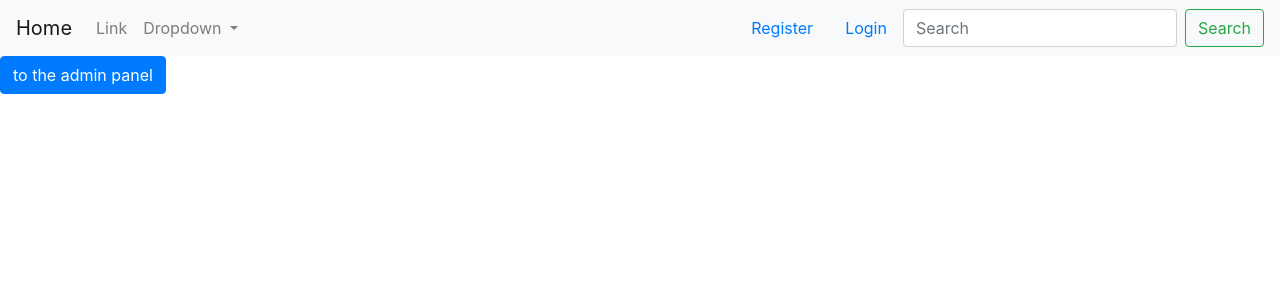
After one commit to bilbisli/SecureCity, a Django app: page /adminPage/ in a window 1280 px wide. The commit adds this page. Shown: the top 300 px of the page. Run offline with Django 4.2, Linux system fonts and the light colour scheme.

Commit message:
BSPM2022T11-65

```diff
--- a/SecureCity/Authentication/tests.py
+++ b/SecureCity/Authentication/tests.py
@@ -33,7 +33,7 @@ class Parenttest(TestCase):
         self.factory = RequestFactory()
 
     def test_signup_parent(self):
-        request =  self.factory.get('AddParent')
+        request = self.factory.get('AddParent')
         request.user = AnonymousUser()
         response = AddParent(request)
         self.assertEqual(response.status_code, 200)
--- a/SecureCity/Authentication/views.py
+++ b/SecureCity/Authentication/views.py
@@ -47,3 +47,6 @@ def loginU(request):
         else:
             login(request, user)
             return redirect('homepage')
+
+def adminP(request):
+    return render(request, 'Authentication/AdminPage.html')
--- /dev/null
+++ b/SecureCity/HomePage/templates/Authentication/AdminPage.html
@@ -0,0 +1,6 @@
+{% extends 'base.html' %}
+{% block content %}
+
+<a class="btn btn-primary" href="{% url 'admin:index' %}" role="button">to the admin panel</a>
+
+{% endblock %}
--- a/SecureCity/HomePage/templates/base.html
+++ b/SecureCity/HomePage/templates/base.html
@@ -14,7 +14,6 @@
         {% if user.is_authenticated %}
       <li class="nav-item active">
       <a class="nav-link disabled" href="#" style="color:blue;">Hi {{ user.username }}!</a>
-
       </li>
         {% endif %}
       <li class="nav-item">
@@ -29,10 +28,15 @@
           <a class="dropdown-item" href="#">Another action</a>
           <div class="dropdown-divider"></div>
           <a class="dropdown-item" href="#">Something else here</a>
+            {% if user.is_superuser %}
+            <a class="nav-link" href="{% url 'logoutuser' %}"><h8 style="color:#6c6cf8;">My Page</h8> <span class="sr-only">(current)</span></a>
+        {% endif %}
         </div>
       </li>
       <li class="nav-item">
-        <a class="nav-link disabled" href="#">Disabled</a>
+        {% if user.is_superuser %}
+            <a class="nav-link active" href="{% url 'adminPage' %}">My Page <span class="sr-only">(current)</span></a>
+        {% endif %}
       </li>
     </ul>
      {% if user.is_authenticated %}
--- a/SecureCity/SecureCity/urls.py
+++ b/SecureCity/SecureCity/urls.py
@@ -24,5 +24,6 @@ urlpatterns = [
     path('AddParent/', AuthenticationV.AddParent, name="AddParent"),
     path('Login/', AuthenticationV.loginU, name="Login"),
     path('logout/', AuthenticationV.logoutuser, name="logoutuser"),
+    path('adminPage/', AuthenticationV.adminP, name="adminPage"),
 
 ]
```
